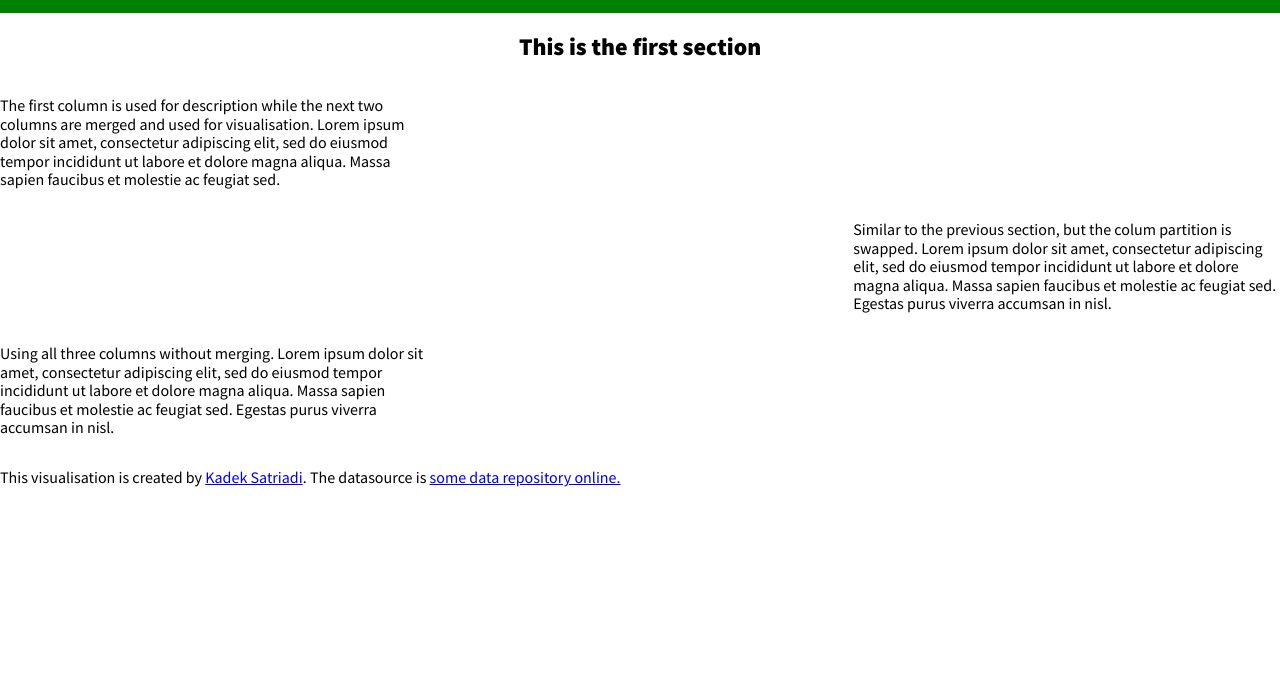
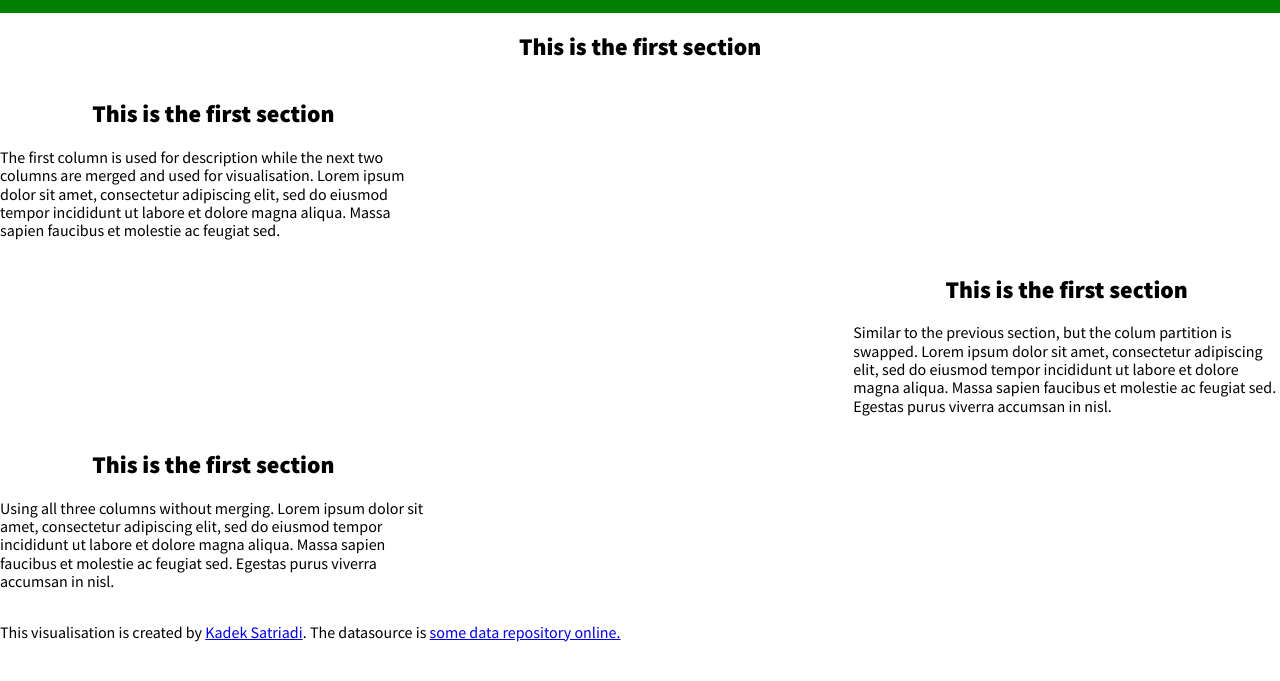
Before and after one commit to damian-ngau/the_melbourne_housing_market, a plain HTML site: page the_melbourne_housing_market/index.html in a window 1280 px wide. Shown: the part 101-782 px from the top of the page. Drawn offline with nearby package versions, Linux system fonts and the light colour scheme; a script that the page names is missing.

Commit message:
Update index.html

```diff
--- a/the_melbourne_housing_market/index.html
+++ b/the_melbourne_housing_market/index.html
@@ -74,6 +74,7 @@
     <div class="pure-g">
         <div class="pure-u-1-3">
           <div class="description description-left">
+            <h2>This is the first section</h2>
             <p>The first column is used for description while the next two columns are merged and used for visualisation. Lorem ipsum dolor sit amet, consectetur adipiscing elit, sed do eiusmod tempor incididunt ut labore et dolore magna aliqua. Massa sapien faucibus et molestie ac feugiat sed. </p>
           </div>
         </div>
@@ -90,6 +91,7 @@
         </div>
         <div class="pure-u-1-3">
           <div class="description description-right">
+            <h2>This is the first section</h2>
             <p>Similar to the previous section, but the colum partition is swapped. Lorem ipsum dolor sit amet, consectetur adipiscing elit, sed do eiusmod tempor incididunt ut labore et dolore magna aliqua. Massa sapien faucibus et molestie ac feugiat sed. Egestas purus viverra accumsan in nisl.</p>
           </div>
         </div>
@@ -101,6 +103,7 @@
     <div class="pure-g">
       <div class="pure-u-1-3">
         <div class="description description-left">
+          <h2>This is the first section</h2>
           <p>Using all three columns without merging. Lorem ipsum dolor sit amet, consectetur adipiscing elit, sed do eiusmod tempor incididunt ut labore et dolore magna aliqua. Massa sapien faucibus et molestie ac feugiat sed. Egestas purus viverra accumsan in nisl.</p>
         </div>
       </div>
```
